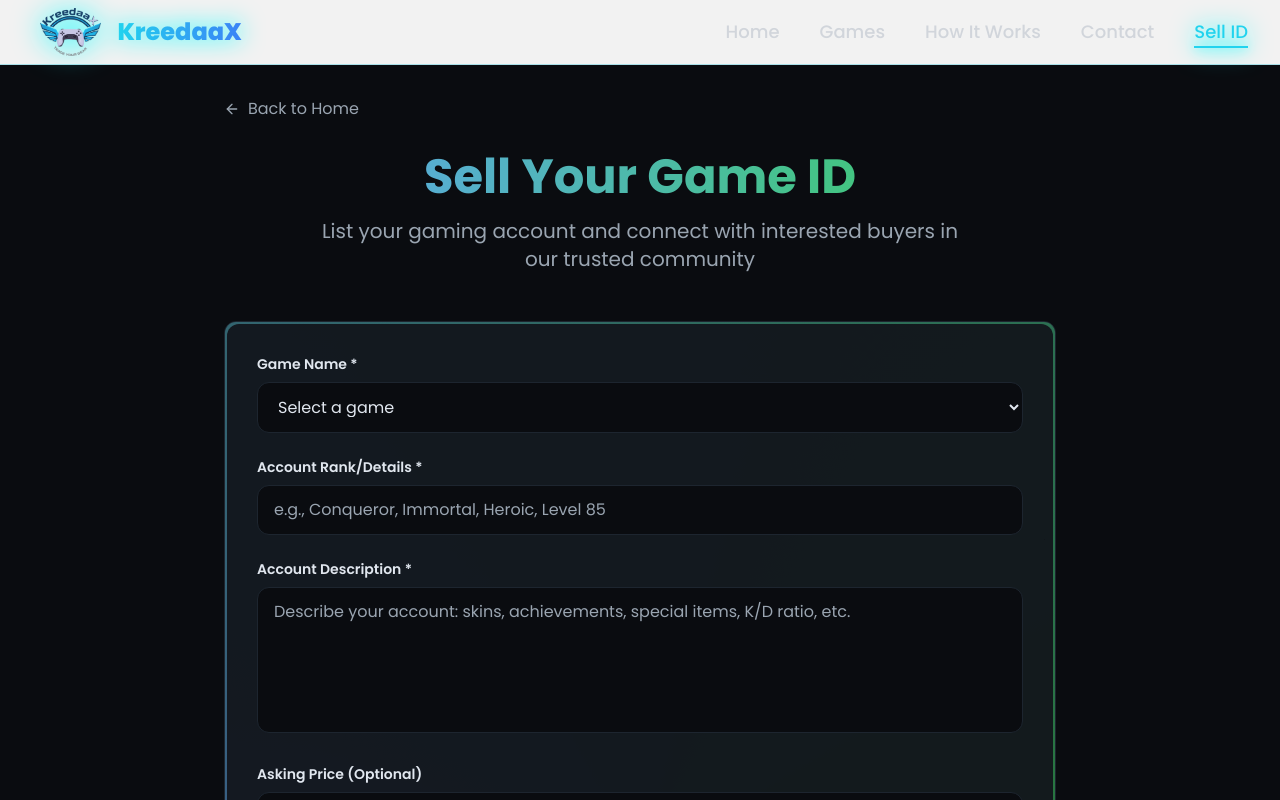
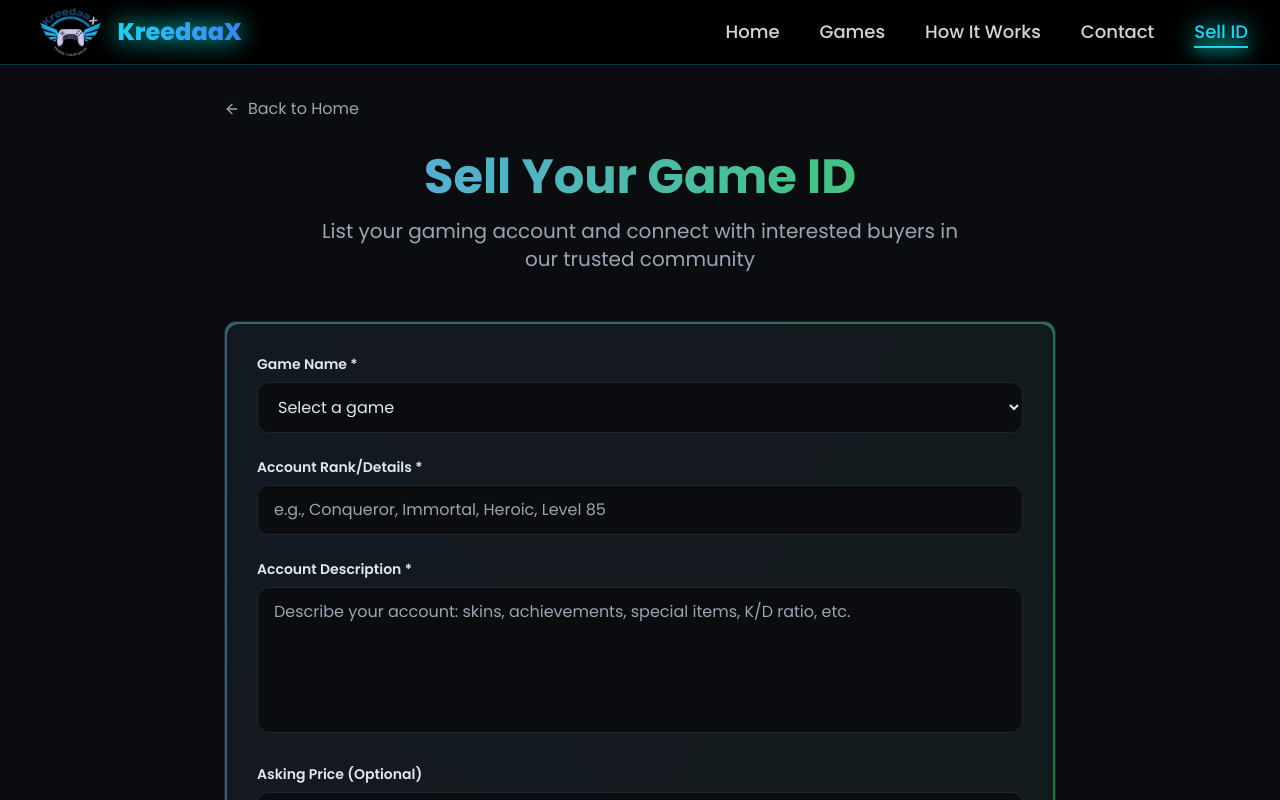
Before and after one commit to Prince-0511/GameId, a React (Vite) app: page /sell in a window 1280 px wide. Shown: the top 800 px of the page. Built offline with nearby package versions, Linux system fonts and the light colour scheme; the HTML template or start-up script is replaced by a standard one.

Commit message:
ne parvat

```diff
--- a/src/components/Navbar.tsx
+++ b/src/components/Navbar.tsx
@@ -16,16 +16,16 @@ const Navbar = () => {
   ];
 
   return (
-    <nav className="bg-white/95 backdrop-blur-md sticky top-0 z-50 border-b border-cyan-500/30">
+    <nav className="bg-black/100 backdrop-blur-md sticky top-0 z-50 border-b border-cyan-500/30">
       <div className="max-w-7xl mx-auto px-4 sm:px-6 lg:px-8">
         <div className="flex justify-between items-center h-16">
           {/* Logo */}
           <Link to="/" className="flex items-center space-x-2 group">
-            <div className="p-2 rounded-lg group-hover:scale-110 transition-transform duration-300">
+            <div className="p-2 rounded-lg ">
               <img
                 src="/new new logo.png"
                 alt="KreedaaX Logo"
-                className="h-12 w-30 object-contain drop-shadow-[0_0_15px_#0ff]"
+                className="h-12 w-30 object-contain "
               />
             </div>
             <span className="text-2xl font-extrabold bg-gradient-to-r from-cyan-400 to-blue-500 bg-clip-text text-transparent drop-shadow-[0_0_12px_#0ff]">
```
